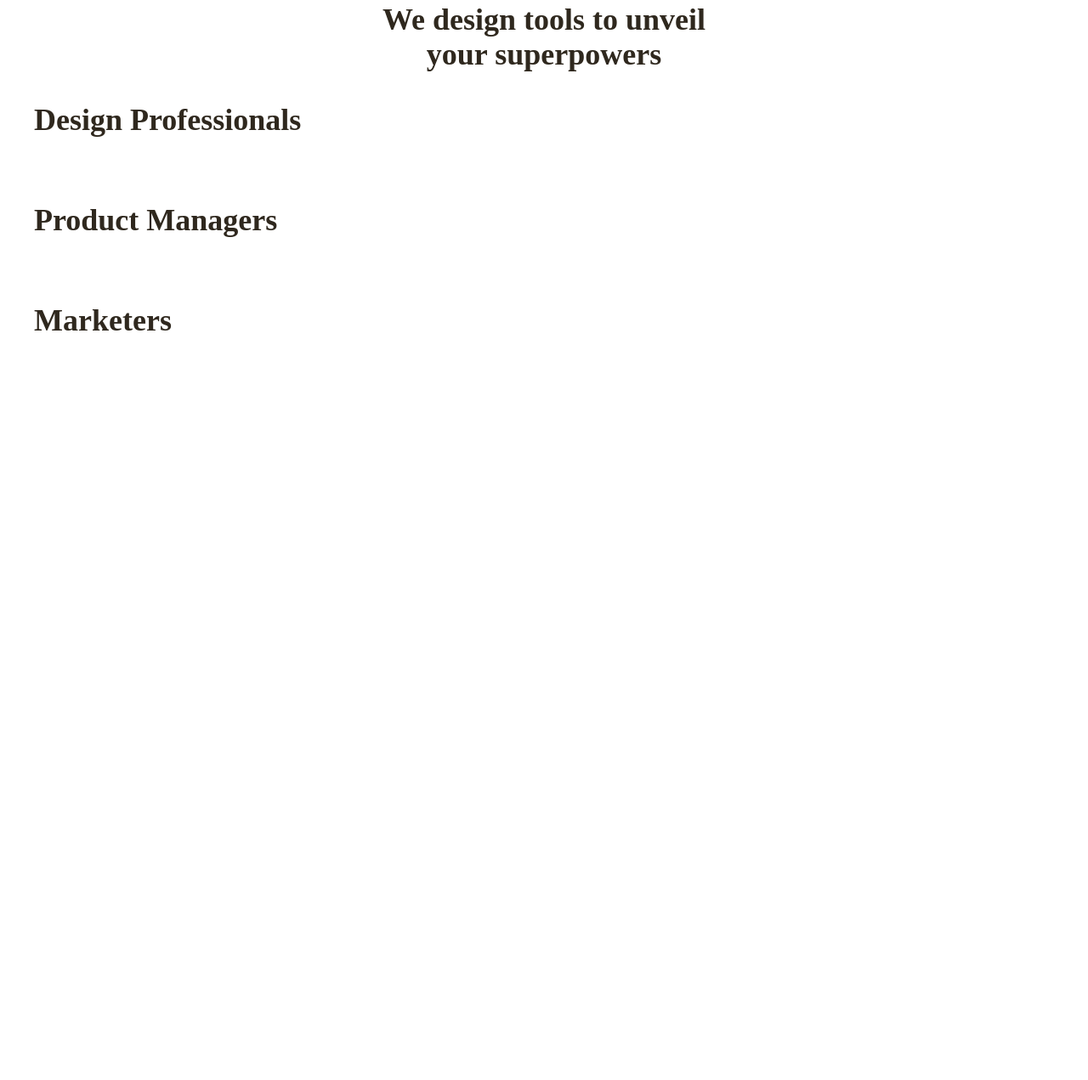
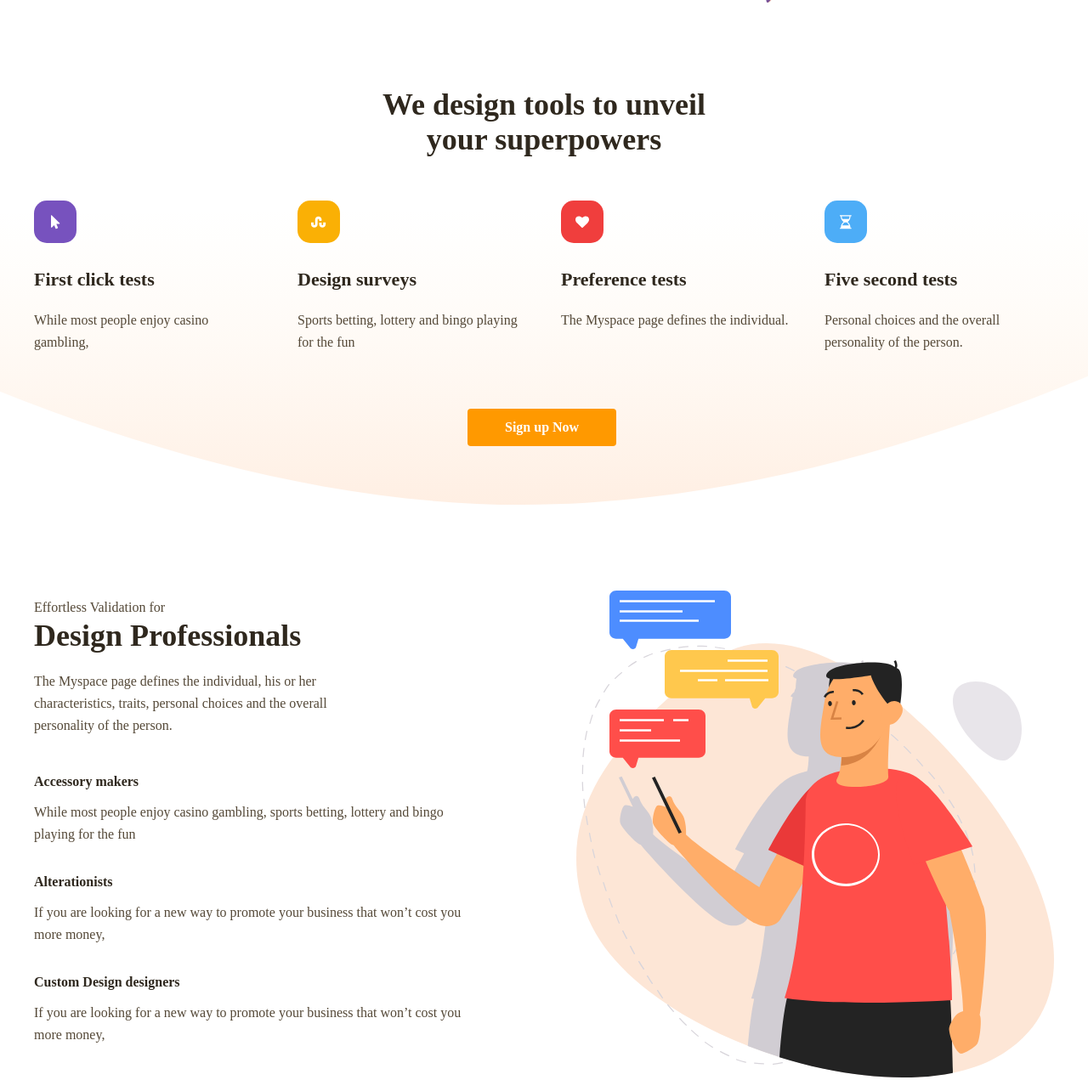
Before and after one commit to Virsta/ProductlyLandingPage, a plain HTML site: page index.html in a window 1280 px wide. Shown: the part 672-1943 px from the top of the page at 85% size. Before the commit the page ends 1146 px from the top, so only its background shows below. Drawn offline with Linux system fonts and the light colour scheme.

Commit message:
Sections 1 and 2

```diff
--- a/index.html
+++ b/index.html
@@ -30,29 +30,77 @@
   </header>
   <main>
     <section>
-      <div class="container flex-box first-section">
+      <div class="container flex-box margin-top-100">
           <div>
             <h1 class="heading-h1">The Design Thinking superpowers</h1>
-            <p class="text">Tools, tutorials, design and innovation experts, all in one place! The most intuitive way to imagine your next user experience.</p>
+            <p class="caption">Tools, tutorials, design and innovation experts, all in one
+              <br>place! The most intuitive way to imagine your next user
+              <br>experience.</p>
             <button class="button button-xl text-bold">Get started</button>
           </div>
           <img src="images/people.svg" alt="people">
       </div>
     </section>
-    <section>
-      <div class="container">
+    <section class="background">
+      <div class="container margin-top-100">
         <h2 class="heading-h2 text-center">We design tools to unveil
           <br> your superpowers</h2>
+          <div class="flex-box cards">
+            <div class="card-item">
+              <img src="icons/click.svg" alt="">
+              <h3 class="heading-h3">First click tests</h3>
+              <p>While most people enjoy casino gambling,</p>
+            </div>
+            <div class="card-item">
+              <img src="icons/surveys.svg" alt="">
+              <h3 class="heading-h3">Design surveys</h3>
+              <p>Sports betting, lottery and bingo playing for the fun</p>
+            </div>
+            <div class="card-item">
+              <img src="icons/like.svg" alt="">
+              <h3 class="heading-h3">Preference tests</h3>
+              <p>The Myspace page defines the individual.</p>
+            </div>
+            <div class="card-item">
+              <img src="icons/second-test.svg" alt="">
+              <h3 class="heading-h3">Five second tests</h3>
+              <p class="text">Personal choices and the overall personality of the person.</p>
+            </div>
+          </div>
+          <button class="button button-xl text-bold button-align">Sign up Now</button>
       </div>
     </section>
     <section>
-      <div class="container">
-        <h2 class="heading-h2">Design Professionals</h2>
+      <div class="container flex-box margin-top-100">
+        <div class="text-width">
+          <span class="text">Effortless Validation for</span>
+          <h2 class="heading-h2">Design Professionals</h2>
+          <p class="text margin-20-0-40">The Myspace page defines the individual, his or her
+            <br>characteristics, traits, personal choices and the overall
+            <br>personality of the person.</p>
+          <h4 class="heading-h4">Accessory makers</h4>
+          <p class="text margin-bottom-30">While most people enjoy casino gambling, sports betting, lottery and bingo playing for the fun</p>
+          <h4 class="heading-h4">Alterationists</h4>
+          <p class="text margin-bottom-30">If you are looking for a new way to promote your business that won’t cost you more money,</p>
+          <h4 class="heading-h4">Custom Design designers</h4>
+          <p class="text margin-bottom-30">If you are looking for a new way to promote your business that won’t cost you more money,</p>
+        </div>
+        <img src="images/red.svg" alt="man">
       </div>
     </section>
     <section>
-      <div class="container">
-        <h2 class="heading-h2">Product Managers</h2>
+      <div class="container margin-top-100 flex-box">
+        <img src="images/blue.svg" class="image" alt="man">
+        <div>
+          <span class="text">Easier decision making for</span>
+          <h2 class="heading-h2">Product Managers</h2>
+          <p class="text margin-20-0-40 ">The Myspace page defines the individual, his or her characteristics, traits, personal choices and the overall personality of the person.</p>
+          <ul class="list-tick text">
+            <li class="margin-bottom-30">Never worry about overpaying for your energy bill again. </li>
+            <li class="margin-bottom-30">We will only switch you to energy companies that we trust and will treat you right.</li>
+            <li class="margin-bottom-30">We track the markets daily and know where the savings are.</li>
+          </ul>
+        </div>
       </div>
     </section>
     <section>
--- a/styles/styles.css
+++ b/styles/styles.css
@@ -1,3 +1,6 @@
+* {
+  box-sizing: border-box;
+}
 body {
   color: #544837;
   width: 100%;
@@ -11,7 +14,8 @@ body {
 
 .heading-h1,
 .heading-h2,
-.heading-h3 {
+.heading-h3,
+.heading-h4 {
   color: #2F281E;
 }
 
@@ -23,12 +27,18 @@ body {
 
 .heading-h2 {
   font-size: 36px;
-  height: 88px;
+  margin-top: 0;
+  margin-bottom: 20px;
 }
 
 .heading-h3 {
   font-size: 22px;
   font-weight: 600;
+}
+
+.heading-h4 {
+  line-height: 26px;
+  margin-bottom: 10px;
 }
 
 .text-center {
@@ -97,13 +107,67 @@ a:hover {
   font-weight: 700;
 }
 
-.first-section {
-  margin-top: 70px;
+.margin-top-100 {
+  margin-top: 100px;
 }
 
-.text {
+.caption {
   width: 500px;
   font-size: 18px;
   line-height: 28px;
   font-weight: 400;
+  margin-top: 30px;
+  margin-bottom: 20px;
 }
+
+.cards {
+  margin-top: 50px;
+}
+
+.card-item {
+  width: 270px;
+  height: 175px;
+  line-height: 26px;
+}
+
+.button-align {
+  margin: 70px 510px;
+}
+
+.background {
+  background-image: url(../images/bg.svg);
+  background-repeat: no-repeat;
+  background-position: bottom;
+  background-size: 100%;
+}
+
+.text {
+  font-weight: 500;
+  line-height: 26px;
+  margin-top: 0;
+}
+
+.margin-bottom-30 {
+  margin-bottom: 30px;
+}
+
+.text-width {
+  width: 525px;
+}
+
+.margin-20-0-40 {
+  margin-top: 20px;
+  margin-bottom: 40px;
+}
+
+.image {
+  margin-right: 125px;
+}
+
+.list-tick {
+  list-style-image: url(../icons/tick.svg);
+}
+
+.list-tick li {
+  padding-left: 30px;
+}
```
Also changed, not shown: icons/tick.svg (added), images/bg.svg (added).
